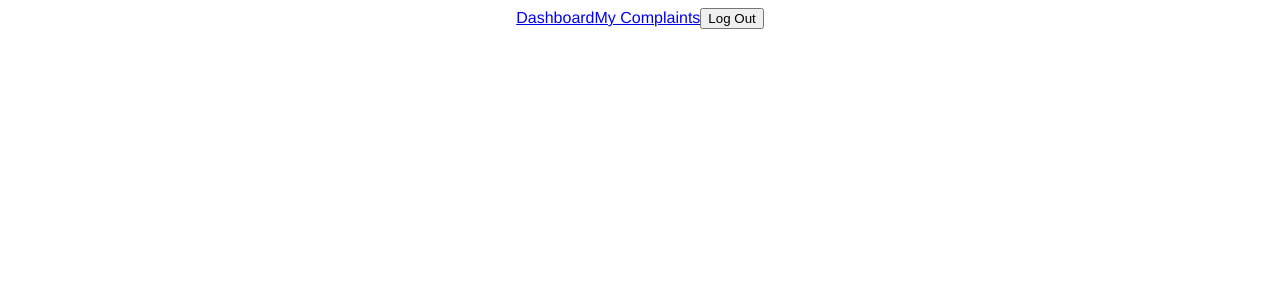
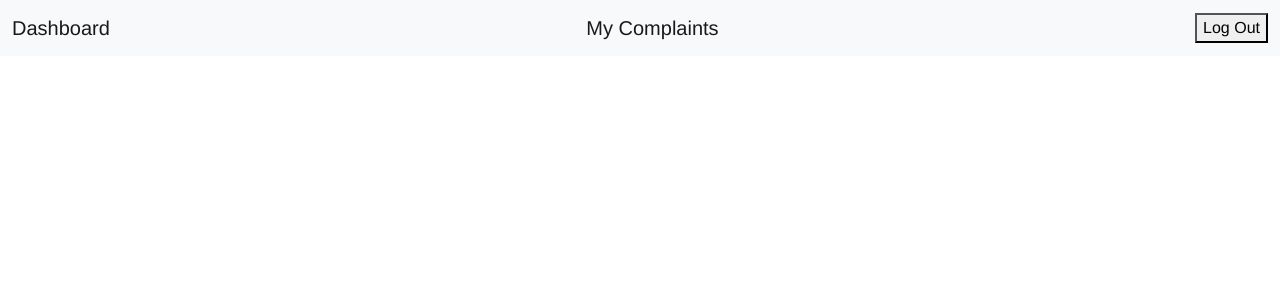
Before and after one commit to RohanAmjad123/Residence_Service_System, a Vue app in the folder frontend_vue/: page /#/ in a window 1280 px wide. Shown: the top 300 px of the page. Built offline with nearby package versions, Linux system fonts and the light colour scheme; sample sign-in values are in the browser's storage.

Commit message:
added bootstrap 5 to frontend

```diff
--- a/frontend_vue/package.json
+++ b/frontend_vue/package.json
@@ -9,6 +9,7 @@
   },
   "dependencies": {
     "axios": "^0.21.1",
+    "bootstrap": "^5.0.0-beta3",
     "core-js": "^3.6.5",
     "vee-validate": "^4.3.0",
     "vue": "^3.0.0",
--- a/frontend_vue/src/App.vue
+++ b/frontend_vue/src/App.vue
@@ -21,17 +21,4 @@ export default {
   text-align: center;
   color: #2c3e50;
 }
-
-#nav {
-  padding: 30px;
-}
-
-#nav a {
-  font-weight: bold;
-  color: #2c3e50;
-}
-
-#nav a.router-link-exact-active {
-  color: #42b983;
-}
 </style>
--- a/frontend_vue/src/components/navbar.vue
+++ b/frontend_vue/src/components/navbar.vue
@@ -1,10 +1,12 @@
 <template>
-  <div class="nav">
-    <router-link to="Home" v-if="!isLoggedIn">Home</router-link>
-    <router-link to="Login" v-if="!isLoggedIn">Login</router-link>
-    <router-link to="Dashboard" v-if="isLoggedIn">Dashboard</router-link>
-    <router-link to="MyComplaints" v-if="isLoggedIn">My Complaints</router-link>
-    <logoutButton v-if="isLoggedIn" />
+  <div class="navbar navbar-light bg-light">
+    <div class="container-fluid">
+        <router-link to="Home" v-if="!isLoggedIn" class="navbar-brand">Home</router-link>
+        <router-link to="Login" v-if="!isLoggedIn" class="navbar-brand">Login</router-link>
+        <router-link to="Dashboard" v-if="isLoggedIn" class="navbar-brand">Dashboard</router-link>
+        <router-link to="MyComplaints" v-if="isLoggedIn" class="navbar-brand">My Complaints</router-link>
+        <logoutButton v-if="isLoggedIn" />
+      </div>
   </div>
 </template>
 
--- a/frontend_vue/src/main.js
+++ b/frontend_vue/src/main.js
@@ -3,6 +3,8 @@ import App from "./App.vue";
 import router from "./router";
 import store from "./store";
 import axios from "axios";
+import "bootstrap/dist/css/bootstrap.min.css";
+import "bootstrap";
 
 const token = localStorage.getItem("token");
 
--- a/frontend_vue/src/views/Login.vue
+++ b/frontend_vue/src/views/Login.vue
@@ -2,21 +2,25 @@
   <div>
     <form class="login" @submit.prevent="login">
       <h1>Log in</h1>
-      <label>Email</label>
+      <div class="mb-3">
+          <label class="form-label">Email</label>
           <input
             required
             v-model="email"
             type="email"
-        placeholder="Email"
+            placeholder="name@email.com"
+            class="form-control"
           />
           <label>Password</label>
           <input
             required
             v-model="password"
             type="password"
-        placeholder="Password"
+            placeholder="password"
+            class="form-control"
           />
-      <button type="submit">Login</button>
+          <button type="submit" class="btn btn-primary">Login</button>
+      </div>
     </form>
   </div>
 </template>
@@ -48,3 +52,6 @@ export default {
   },
 };
 </script>
+
+<style>
+</style>
```
Also changed, not shown: 1 other file (tests, documents, lock files or other folders). Lines whose indentation alone changed are shown as unchanged.
